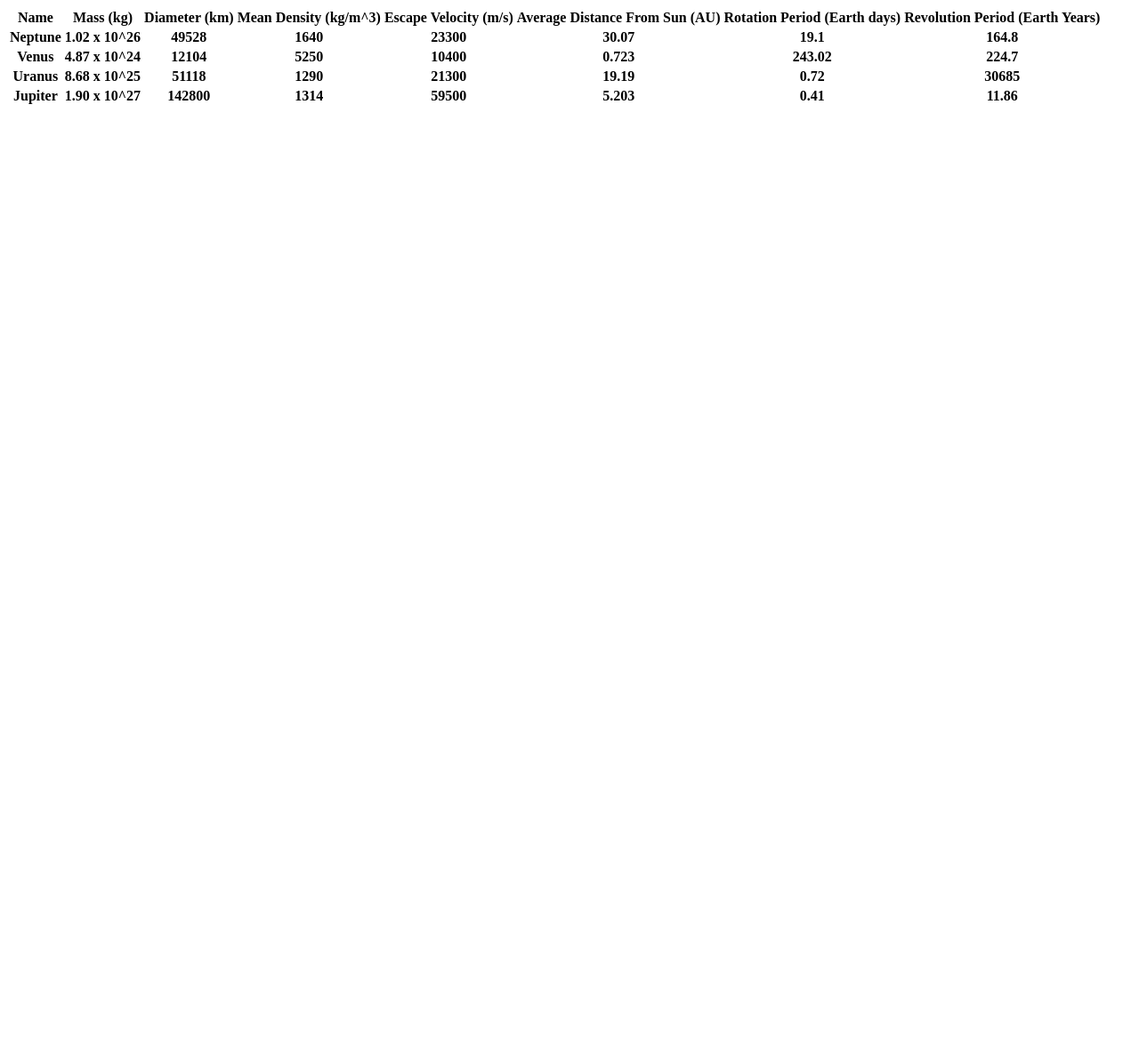
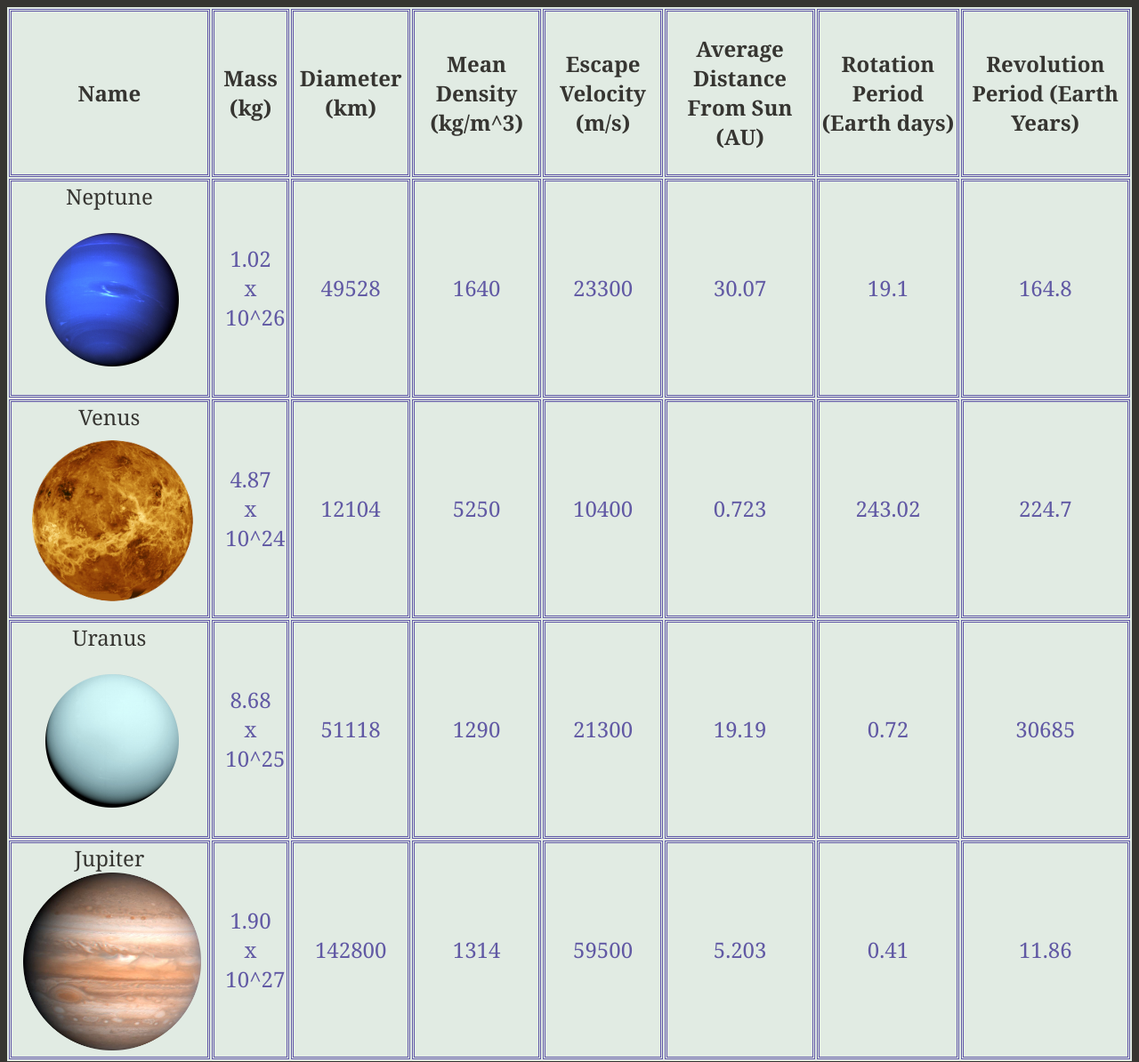
Before and after one commit to guadgamero/lab5, a plain HTML site: page index.html in a window 1280 px wide. Shown: the whole page at 89% size. Before the commit the page ends 800 px from the top, so only its background shows below. Drawn offline with Linux system fonts and the light colour scheme.

Commit message:
css added

```diff
--- /dev/null
+++ b/css/css.css
@@ -0,0 +1,36 @@
+#ptable {
+  text-align: center;
+  background-color: rgb(225, 235, 227);
+  border-collapse: separate;
+  margin: auto;
+  font-family: Georgia, serif;
+}
+
+img {
+  height: 200px;
+  width: 200px;
+  margin: auto;
+}
+
+td {
+  font-size: 24px;
+  border: medium double rgb(97, 88, 167);
+  padding: 0 1%;
+  color: rgb(97, 89, 164);
+}
+
+th {
+  font-weight:bold;
+  font-size: 24px;
+  padding: 2% 0;
+  border: medium double rgb(97, 88, 167);
+  color: rgb(54, 53, 49);
+}
+
+body {
+  background-color: rgb(54, 53, 49);
+}
+
+.planet{
+  color: rgb(54, 53, 49);
+}
--- a/index.html
+++ b/index.html
@@ -4,10 +4,11 @@
   <head>
     <meta charset="utf-8">
     <title>ITMD 361 Lab 5 Planets</title>
+    <link rel="stylesheet" href="css/css.css">
   </head>
 
   <body>
-    <table>
+    <table id="ptable">
       <tr>
         <th>Name</th>
         <th>Mass (kg)</th>
@@ -19,44 +20,44 @@
         <th>Revolution Period (Earth Years)</th>
       </tr>
       <tr>
-        <th>Neptune</th>
-        <th>1.02 x 10^26</th>
-        <th>49528</th>
-        <th>1640</th>
-        <th>23300</th>
-        <th>30.07</th>
-        <th>19.1</th>
-        <th>164.8</th>
+        <td class="planet">Neptune<img src="images/neptune.png" alt="Neptune"></td>
+        <td>1.02 x 10^26</td>
+        <td>49528</td>
+        <td>1640</td>
+        <td>23300</td>
+        <td>30.07</td>
+        <td>19.1</td>
+        <td>164.8</td>
       </tr>
       <tr>
-        <th>Venus</th>
-        <th>4.87 x 10^24</th>
-        <th>12104</th>
-        <th>5250</th>
-        <th>10400</th>
-        <th>0.723</th>
-        <th>243.02</th>
-        <th>224.7</th>
+        <td class="planet">Venus<img src="images/venus.png" alt="Venus"></td>
+        <td>4.87 x 10^24</td>
+        <td>12104</td>
+        <td>5250</td>
+        <td>10400</td>
+        <td>0.723</td>
+        <td>243.02</td>
+        <td>224.7</td>
       </tr>
       <tr>
-        <th>Uranus</th>
-        <th>8.68 x 10^25</th>
-        <th>51118</th>
-        <th>1290</th>
-        <th>21300</th>
-        <th>19.19</th>
-        <th>0.72</th>
-        <th>30685</th>
+        <td class="planet">Uranus<img src="images/uranus.png" alt="Uranus"></td>
+        <td>8.68 x 10^25</td>
+        <td>51118</td>
+        <td>1290</td>
+        <td>21300</td>
+        <td>19.19</td>
+        <td>0.72</td>
+        <td>30685</td>
       </tr>
       <tr>
-        <th>Jupiter</th>
-        <th>1.90 x 10^27</th>
-        <th>142800</th>
-        <th>1314</th>
-        <th>59500</th>
-        <th>5.203</th>
-        <th>0.41</th>
-        <th>11.86</th>
+        <td class="planet">Jupiter<img src="images/jupiter.png" alt="Jupiter"></td>
+        <td>1.90 x 10^27</td>
+        <td>142800</td>
+        <td>1314</td>
+        <td>59500</td>
+        <td>5.203</td>
+        <td>0.41</td>
+        <td>11.86</td>
       </tr>
     </table>
   </body>
```
Also changed, not shown: images/venus.png (added).
